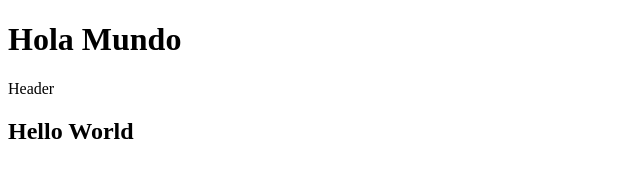
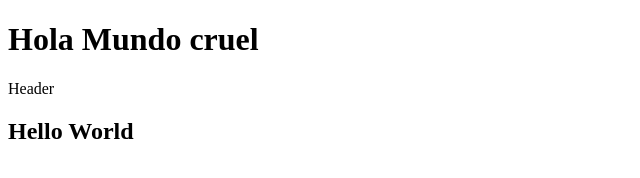
Before and after one commit to EderRoman/primer-trabajo, a plain HTML site: page index.html in a window 1280 px wide. Shown: the whole page, without its empty margins (0-640 px from the left). Drawn offline with Linux system fonts and the light colour scheme.

Commit message:
Update index.html

```diff
--- a/index.html
+++ b/index.html
@@ -6,7 +6,7 @@
 	<title>Primer Trabajo en Equipo</title>
 </head>
 <body>
-	<h1>Hola Mundo</h1>
+	<h1>Hola Mundo cruel</h1>
 	<div>Header</div>
 	<h2>Hello World</h2>
 
```
